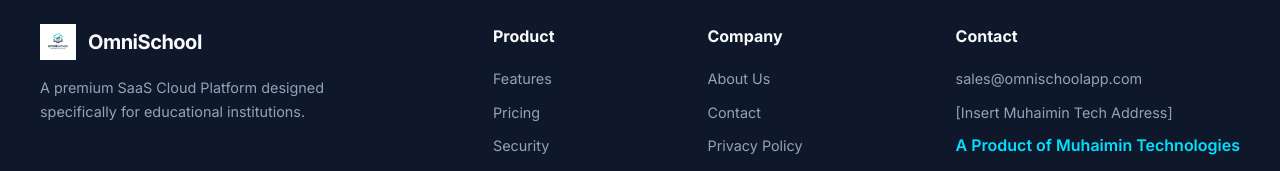
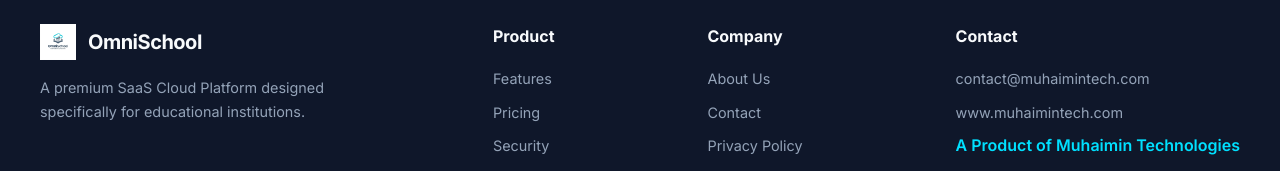
Before and after one commit to Khumee/omnischool-website, a React (Vite) app: page / in a window 1280 px wide. Shown: the part 3552-3723 px from the top of the page. Built offline with nearby package versions, Linux system fonts and the light colour scheme.

Commit message:
Update footer contact email and add Muhaimin Tech website link

```diff
--- a/src/App.jsx
+++ b/src/App.jsx
@@ -135,8 +135,8 @@
               <div className="footer-links">
                   <h4>Contact</h4>
                   <ul>
-                      <li><a href="mailto:sales@omnischoolapp.com">sales@omnischoolapp.com</a></li>
-                      <li><a href="#">[Insert Muhaimin Tech Address]</a></li>
+                      <li><a href="mailto:contact@muhaimintech.com">contact@muhaimintech.com</a></li>
+                      <li><a href="https://muhaimintech.com/" target="_blank" rel="noopener noreferrer">www.muhaimintech.com</a></li>
                       <li style={{ marginTop: '0.5rem', color: 'var(--primary-color)', fontWeight: 600 }}>A Product of Muhaimin Technologies</li>
                   </ul>
               </div>
```
